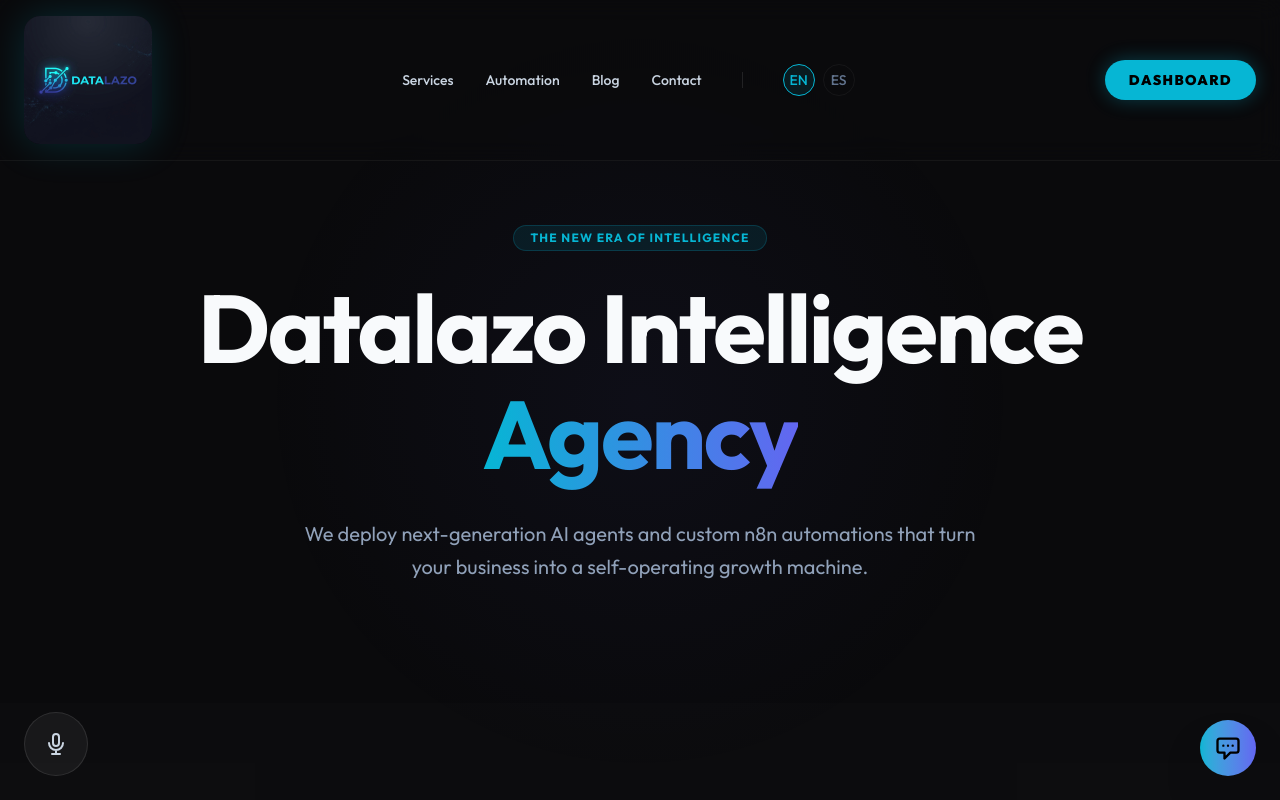
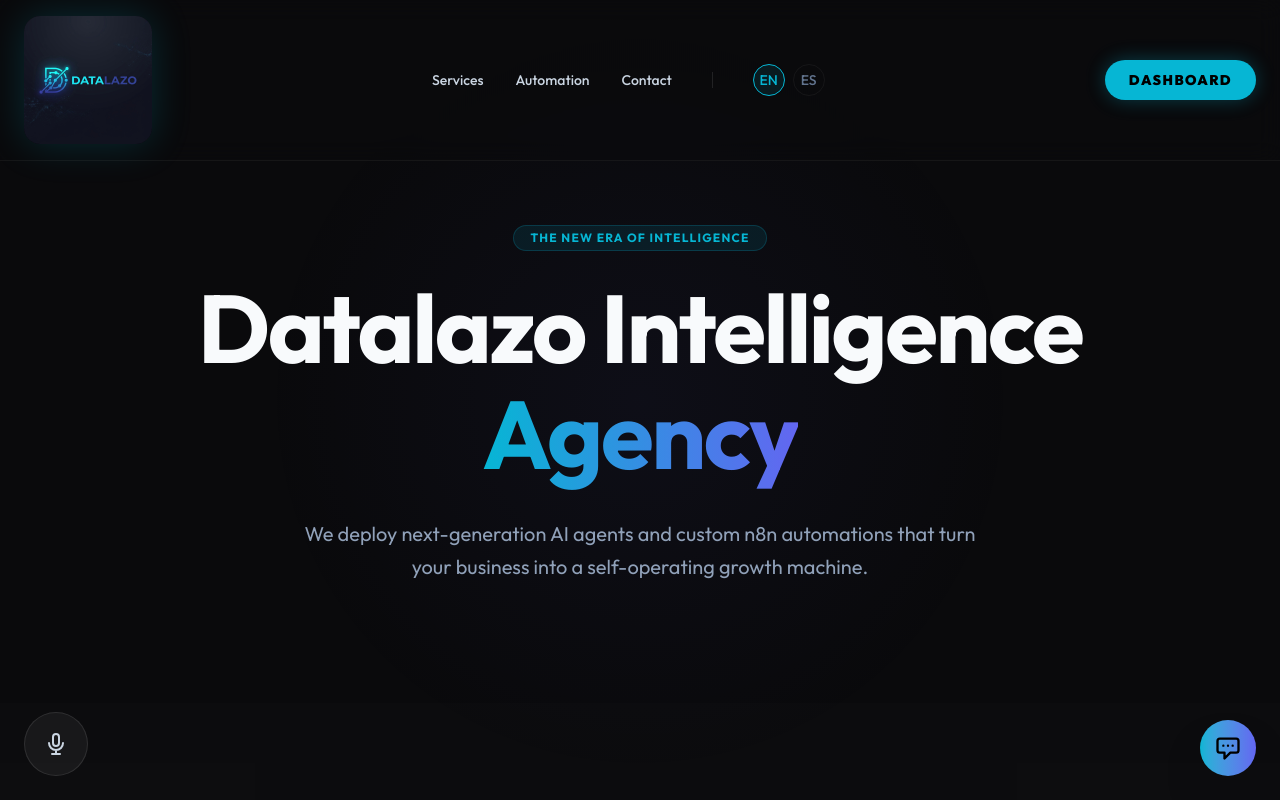
Before and after one commit to llazober/Datalazo, a Next.js app: page / in a window 1280 px wide. Shown: the top 800 px of the page. Built offline with nearby package versions, Linux system fonts and the light colour scheme.

Commit message:
Updated all version strings to v3.6 and removed Blog link from header

```diff
--- a/src/app/blog/page.tsx
+++ b/src/app/blog/page.tsx
@@ -76,7 +76,7 @@ export default async function BlogIndex() {
       </main>
 
       <footer className="py-20 text-center border-t border-white/5">
-        <p className="text-slate-500 text-xs uppercase tracking-widest">Datalazo Intelligence Agency | v2.5</p>
+        <p className="text-slate-500 text-xs uppercase tracking-widest">Datalazo Intelligence Agency | v3.6</p>
       </footer>
     </div>
   );
--- a/src/app/page.tsx
+++ b/src/app/page.tsx
@@ -44,7 +44,6 @@ export default function Home() {
           <nav className="hidden md:flex items-center gap-8 text-sm font-medium text-slate-300">
             <a href="#services" className="hover:text-accent-cyan transition-colors">{t.nav.services}</a>
             <a href="#automation" className="hover:text-accent-cyan transition-colors">{t.nav.automation}</a>
-            <Link href="/blog" className="hover:text-accent-cyan transition-colors">Blog</Link>
             <a href="#contact" className="hover:text-accent-cyan transition-colors">{t.nav.contact}</a>
 
 
```
